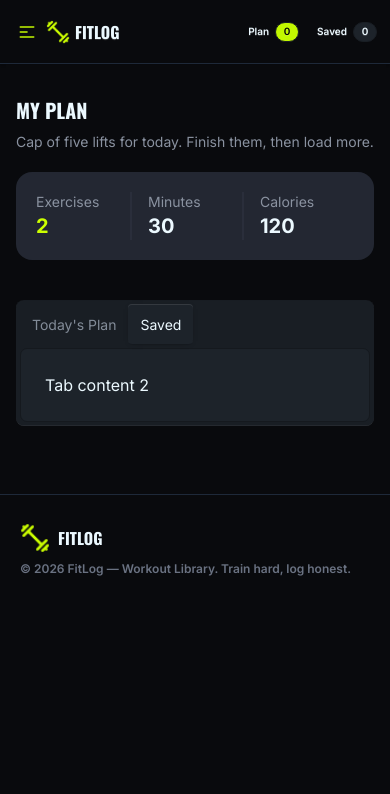
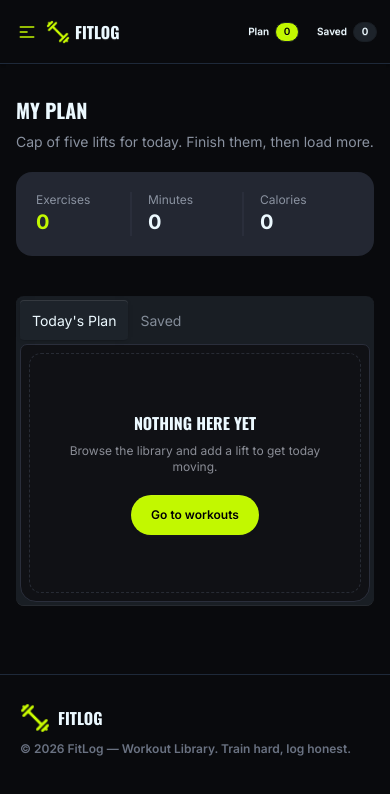
Before and after one commit to abirhj2010-TJ/b14-a6-fit-log, a Next.js app: page /my-plan in a window 390 px wide. Shown: the top 794 px of the page. Built offline with nearby package versions, Linux system fonts and the light colour scheme.

Commit message:
mu plan page tab dynamics added

```diff
--- a/src/app/my-plan/page.tsx
+++ b/src/app/my-plan/page.tsx
@@ -1,42 +1,100 @@
-import React from "react";
+"use client";
+import { FitLogContext } from "@/context/FitLogContext";
+import PlanSavedCard from "@/components/shared/PlanSavedCard";
+import Link from "next/link";
+import { useContext, useState } from "react";
+import { Workout } from "@/type/type";
 
 const MyPlan = () => {
+  const { plan, saved } = useContext(FitLogContext);
+  const [activeTab, setActiveTab] = useState<"plan" | "saved">("plan");
+
+  const activeWorkouts:Workout[] = activeTab === "plan" ? plan : saved;
+
+  const totalMinutes = activeWorkouts.reduce(
+    (total, workout) => total + workout.duration,
+    0,
+  );
+
+  const totalCalories = activeWorkouts.reduce(
+    (total, workout) => total + workout.caloriesBurned,
+    0,
+  );
+
   return (
     <div className="my-7 px-4 md:px-8 lg:px-16 xl:px-24">
-      <h2 className="font-heading uppercase font-bold font text-xl md:text-2xl lg:text-3xl mb-2">
-        my plan
-      </h2>
-      <p className="text-[#8A92A0] text-sm md:text-base mb-5">
-        Cap of five lifts for today. Finish them, then load more.
-      </p>
-      <div className="flex items-center bg-[#232732] p-5 md:p-8 lg:p-10 rounded-2xl text-sm md:text-md gap-4 md:gap-5 lg:gap-7">
+      <div className="mb-5">
+        <h2 className="font-heading uppercase font-bold text-xl md:text-2xl lg:text-3xl mb-2">
+          My Plan
+        </h2>
+        <p className="text-[#8A92A0] text-sm md:text-base">
+          Cap of five lifts for today. Finish them, then load more.
+        </p>
+      </div>
+
+      <div className="flex items-center bg-[#232732] p-5 md:p-8 lg:p-10 rounded-2xl gap-4 md:gap-5 lg:gap-7">
         <div className="border-[#2a2e3b] border-r-2 flex-1">
-          <h3 className="text-[#8A92A0]">Exercises</h3>
-          <span className="text-[#CCFF00] font-bold text-xl md:text-2xl lg:text-3xl">
-            2
+          <h3 className="text-[#8A92A0] text-xs md:text-sm">Exercises</h3>
+          <span className="text-[#C2F800] font-bold text-xl md:text-2xl lg:text-3xl">
+            {activeWorkouts.length}
           </span>
         </div>
+
         <div className="border-[#2a2e3b] border-r-2 flex-1">
-          <h3 className="text-[#8A92A0]">Minutes</h3>
-          <span className="font-bold text-xl md:text-2xl lg:text-3xl">30</span>
+          <h3 className="text-[#8A92A0] text-xs md:text-sm">Minutes</h3>
+          <span className="font-bold text-xl md:text-2xl lg:text-3xl">
+            {totalMinutes}
+          </span>
         </div>
-        <div className=" flex-1">
-          <h3 className="text-[#8A92A0]">Calories</h3>
-          <span className="text-xl md:text-2xl lg:text-3xl font-bold">120</span>
+
+        <div className="flex-1">
+          <h3 className="text-[#8A92A0] text-xs md:text-sm">Calories</h3>
+          <span className="font-bold text-xl md:text-2xl lg:text-3xl">
+            {totalCalories}
+          </span>
         </div>
       </div>
 
       <div className="my-10">
-
-        <div className="tabs tabs-box">
+        <div className="tabs tabs-box w-full">
           <input
             type="radio"
             name="my_tabs_6"
             className="tab"
-            aria-label="Today&apos;s Plan"
+            aria-label="Today's Plan"
+            checked={activeTab === "plan"}
+            onChange={() => setActiveTab("plan")}
           />
-          <div className="tab-content border-base-300 p-6">
-            Tab content 1
+
+          <div className="tab-content w-full bg-[#101115] border border-[#2a2e3b] rounded-b-2xl p-2 md:p-3">
+            {plan.length > 0 ? (
+              <div className="space-y-3 p-3 md:p-5">
+                {plan.map((workout) => (
+                  <PlanSavedCard
+                    key={workout.id}
+                    workout={workout}
+                    type="plan"
+                  />
+                ))}
+              </div>
+            ) : (
+              <div className="min-h-60 md:min-h-64 lg:min-h-72 border border-dashed border-[#272b34] rounded-xl flex flex-col justify-center items-center text-center px-5">
+                <h2 className="uppercase font-heading font-bold text-base md:text-lg mb-2">
+                  Nothing Here Yet
+                </h2>
+
+                <p className="text-xs md:text-sm text-[#8A8D96] mb-5">
+                  Browse the library and add a lift to get today moving.
+                </p>
+
+                <Link
+                  href="/"
+                  className="btn bg-[#C2F800] hover:bg-[#C2F800] text-black font-semibold rounded-3xl border-0 text-xs sm:text-sm px-5 sm:px-6"
+                >
+                  Go to workouts
+                </Link>
+              </div>
+            )}
           </div>
 
           <input
@@ -44,12 +102,40 @@ const MyPlan = () => {
             name="my_tabs_6"
             className="tab"
             aria-label="Saved"
-            defaultChecked
+            checked={activeTab === "saved"}
+            onChange={() => setActiveTab("saved")}
           />
-          <div className="tab-content bg-base-100 border-base-300 p-6">
-            Tab content 2
+
+          <div className="tab-content w-full bg-[#101115] border border-[#2a2e3b] rounded-b-2xl p-2 md:p-3">
+            {saved.length > 0 ? (
+              <div className="space-y-3 p-3 md:p-5">
+                {saved.map((workout) => (
+                  <PlanSavedCard
+                    key={workout.id}
+                    workout={workout}
+                    type="saved"
+                  />
+                ))}
+              </div>
+            ) : (
+              <div className="min-h-60 md:min-h-64 lg:min-h-72 border border-dashed border-[#272b34] rounded-xl flex flex-col justify-center items-center text-center px-5">
+                <h2 className="uppercase font-heading font-bold text-base md:text-lg mb-2">
+                  Nothing Here Yet
+                </h2>
+
+                <p className="text-xs md:text-sm text-[#8A8D96] mb-5">
+                  Save your favorite lifts and find them here later.
+                </p>
+
+                <Link
+                  href="/"
+                  className="btn bg-[#C2F800] hover:bg-[#C2F800] text-black font-semibold rounded-3xl border-0 text-xs sm:text-sm px-5 sm:px-6"
+                >
+                  Go to workouts
+                </Link>
+              </div>
+            )}
           </div>
-
         </div>
       </div>
     </div>
--- /dev/null
+++ b/src/components/shared/PlanSavedCard.tsx
@@ -0,0 +1,104 @@
+"use client";
+
+import { Workout } from "@/type/type";
+import Image from "next/image";
+import Link from "next/link";
+import { FaClock, FaFire, FaStar } from "react-icons/fa";
+import { RxCross2 } from "react-icons/rx";
+import { TiTick } from "react-icons/ti";
+
+type PlanSavedCardProps = {
+  workout: Workout;
+  type: "plan" | "saved";
+};
+
+const PlanSavedCard = ({ workout, type }: PlanSavedCardProps) => {
+  return (
+    <div className="bg-[#232732] rounded-xl p-3 sm:p-4 w-full">
+      <div className="flex items-center gap-3 sm:gap-4">
+        <Image
+          src={workout.image}
+          alt={workout.name}
+          width={160}
+          height={120}
+          className="w-20 h-20 sm:w-28 sm:h-24 md:w-36 md:h-28 lg:w-40 lg:h-30 object-cover rounded-lg shrink-0"
+        />
+
+        <div className="flex-1 min-w-0">
+          <h3 className="font-heading font-bold text-sm sm:text-base md:text-lg uppercase truncate">
+            {workout.name}
+          </h3>
+
+          <p className="text-[#8A92A0] text-xs sm:text-sm mt-1 truncate">
+            {workout.equipment}
+          </p>
+
+          <div className="flex flex-wrap items-center gap-x-2 sm:gap-x-3 gap-y-1 mt-2 sm:mt-3 text-xs sm:text-sm">
+            <span className="flex items-center gap-1 text-[#8A92A0]">
+              <FaClock className="text-[#C2F800]" />
+              {workout.duration} min
+            </span>
+
+            <span className="flex items-center gap-1 text-[#8A92A0]">
+              <FaFire className="text-[#C2F800]" />
+              {workout.caloriesBurned} kcal
+            </span>
+
+            <span className="flex items-center gap-1 text-[#8A92A0]">
+              <FaStar className="text-[#C2F800]" />
+              {workout.rating}
+            </span>
+          </div>
+        </div>
+
+        <div className="hidden sm:flex shrink-0 items-center gap-1.5 md:gap-2">
+          <Link
+            href={`/fitLogs/${workout.id}`}
+            className="btn btn-xs md:btn-sm border border-gray-500 rounded-3xl px-2 md:px-4 text-[10px] md:text-xs whitespace-nowrap"
+          >
+            View Details
+          </Link>
+
+          {type === "plan" && (
+            <button className="btn btn-xs md:btn-sm bg-[#C2F800] text-black border-0 hover:bg-[#C2F800] rounded-3xl px-2 md:px-4 text-[10px] md:text-xs whitespace-nowrap">
+              <TiTick size={16} />
+              Mark as Done
+            </button>
+          )}
+
+          <button
+            className="bg-transparent border-0 text-[#C2F800] hover:bg-transparent hover:text-white p-1.5 md:p-2"
+            aria-label="Remove workout"
+          >
+            <RxCross2 size={18} />
+          </button>
+        </div>
+      </div>
+
+      <div className="flex sm:hidden items-center justify-between gap-1.5 mt-3">
+        <Link
+          href={`/fitLogs/${workout.id}`}
+          className="btn btn-xs sm:btn-sm border border-gray-500 rounded-3xl px-2 sm:px-3 text-[9px] sm:text-xs whitespace-nowrap"
+        >
+          View Details
+        </Link>
+
+        {type === "plan" && (
+          <button className="btn btn-xs sm:btn-sm bg-[#C2F800] text-black border-0 hover:bg-[#C2F800] rounded-3xl px-2 sm:px-3 text-[9px] sm:text-xs whitespace-nowrap">
+            <TiTick size={14} className="sm:w-4.25 sm:h-4.25" />
+            Mark as Done
+          </button>
+        )}
+
+        <button
+          className="bg-transparent border-0 text-[#C2F800] hover:bg-transparent hover:text-white p-1.5 sm:p-2"
+          aria-label="Remove workout"
+        >
+          <RxCross2 className="w-4.5 h-4.5 sm:w-5 sm:h-5" />
+        </button>
+      </div>
+    </div>
+  );
+};
+
+export default PlanSavedCard;
```
